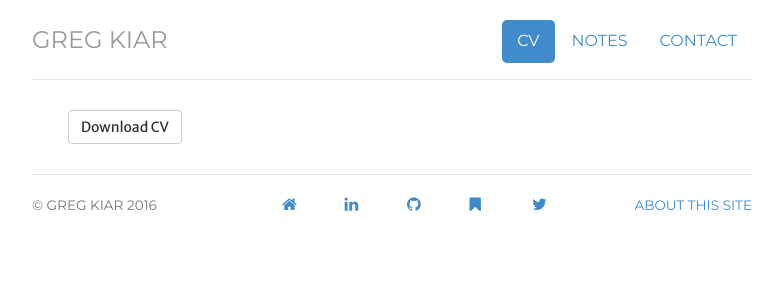
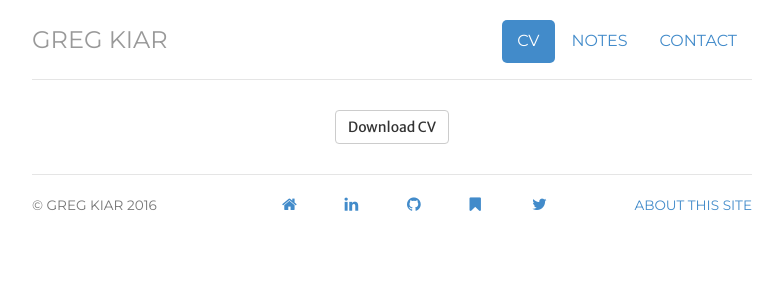
Before and after one commit to gkiar/gkiar.github.io, a Jekyll site: the page built from cv/index.html, in a window 1280 px wide. Shown: the top 300 px of the page, without its empty margins (248-1031 px from the left). Built offline with Jekyll 4.4.1, drawn with Linux system fonts in a browser that asks for light colours; nearby versions of some CDN libraries.

Commit message:
made download cv button in the center

```diff
--- a/cv/index.html
+++ b/cv/index.html
@@ -8,6 +8,6 @@ notes: passive
 contact: passive
 description: Current CV for Greg Kiar, a Canadian Neurocartographer, Biomedical Engineer, and Data Visualization enthusiast working and living in Baltimore.
 ---
-<div class="cv">
+<div class="cv" style="text-align: center;">
 	<a href="https://github.com/gkiar/cv/raw/master/gkiarcv.pdf" class="btn btn-default" title="Download CV as PDF">Download CV</a>
 </div>
```
